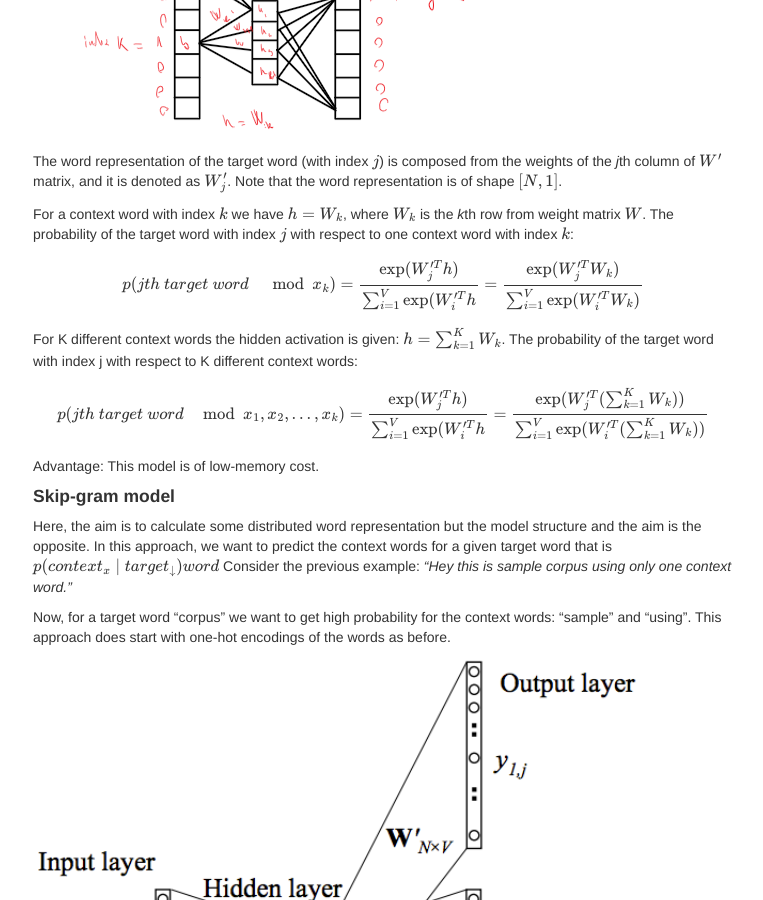
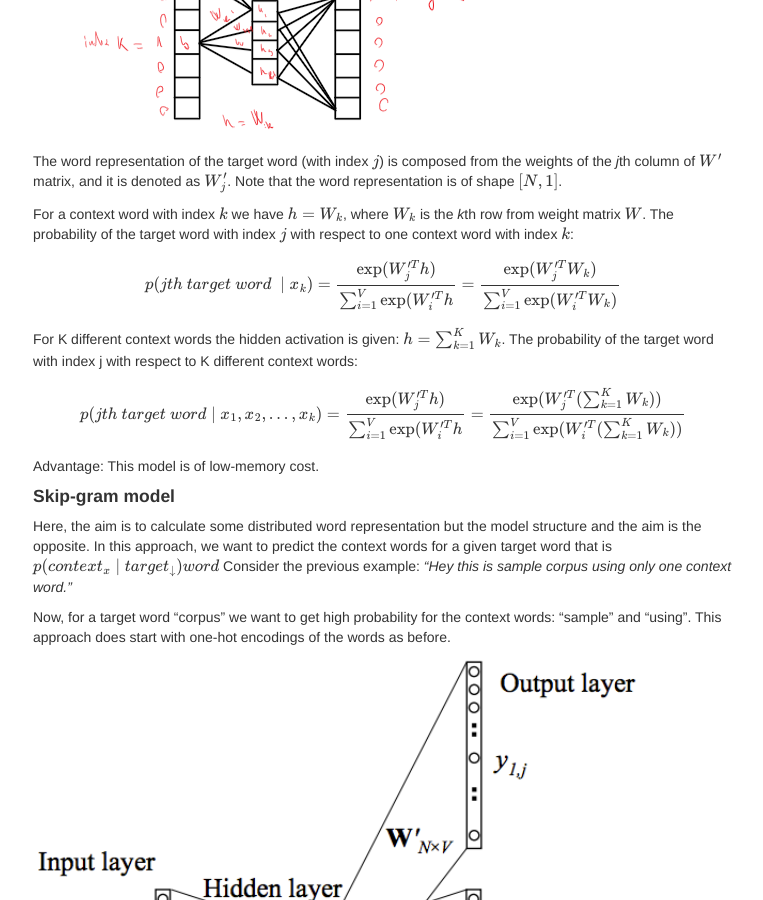
Before and after one commit to kfattila/kfattila.github.io, a Jekyll site: the page built from pages/neural_word_embeddings.md, in a window 1280 px wide and 900 px high, scrolled down 4665 px. Shown: the whole window, without its empty margins (257-1020 px from the left). Built offline with Jekyll 4.4.1, drawn with Linux system fonts in a browser that asks for light colours; formulas are drawn with MathJax 3; comment, search, counter and statistics services are not loaded.

Commit message:
Lectures

```diff
--- a/pages/neural_word_embeddings.md
+++ b/pages/neural_word_embeddings.md
@@ -105,11 +105,11 @@ Note that the context words and the target words are one-hot encoded. So, there
 The word representation of the target word (with index \\(j\\)) is composed from the weights of the *j*th column of \\(W'\\) matrix, and it is denoted as \\(W'\_{j}\\). Note that the word representation is of shape \\([N,1]\\).
 
 For a context word with index \\(k\\) we have \\(h = W_{k}\\), where \\(W_{k}\\) is the *k*th row from weight matrix \\(W\\). The probability of the target word with index \\(j\\) with respect to one context word with index \\(k\\):
-\\[p(jth\ target\ word\ \mod x_{k}) = \frac{\exp(W_{j}'^{T}h)}{\sum_{i=1}^{V}\exp(W_{i}'^{T}h} = \frac{\exp(W_{j}'^{T}W_{k})}{\sum_{i=1}^{V}\exp(W_{i}'^{T}W_{k})}\\]
+\\[p(jth\ target\ word\ \mid x_{k}) = \frac{\exp(W_{j}'^{T}h)}{\sum_{i=1}^{V}\exp(W_{i}'^{T}h} = \frac{\exp(W_{j}'^{T}W_{k})}{\sum_{i=1}^{V}\exp(W_{i}'^{T}W_{k})}\\]
 
 For K different context words the hidden activation is given: \\(h = \sum_{k=1}^{K}W_{k}\\).
 The probability of the target word with index j with respect to K different context words:
-\\[p(jth\ target\ word \mod x_{1},x_{2},...,x_{k}) = \frac{\exp(W_{j}'^{T}h)}{\sum_{i=1}^{V}\exp(W_{i}'^{T}h} = \frac{\exp(W_{j}'^{T}(\sum_{k=1}^{K}W_{k}))}{\sum_{i=1}^{V}\exp(W_{i}'^{T}(\sum_{k=1}^{K}W_{k}))} \\]
+\\[p(jth\ target\ word \mid x_{1},x_{2},...,x_{k}) = \frac{\exp(W_{j}'^{T}h)}{\sum_{i=1}^{V}\exp(W_{i}'^{T}h} = \frac{\exp(W_{j}'^{T}(\sum_{k=1}^{K}W_{k}))}{\sum_{i=1}^{V}\exp(W_{i}'^{T}(\sum_{k=1}^{K}W_{k}))} \\]
 Advantage: This model is of low-memory cost.
 
 #### Skip-gram model
```
